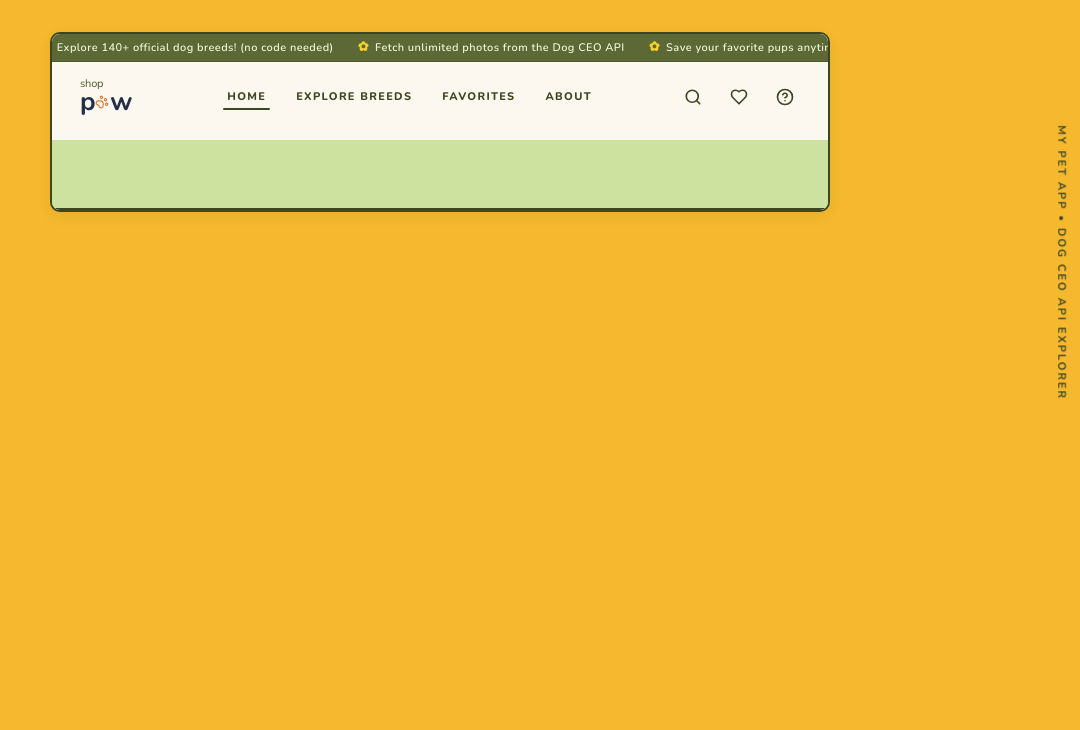
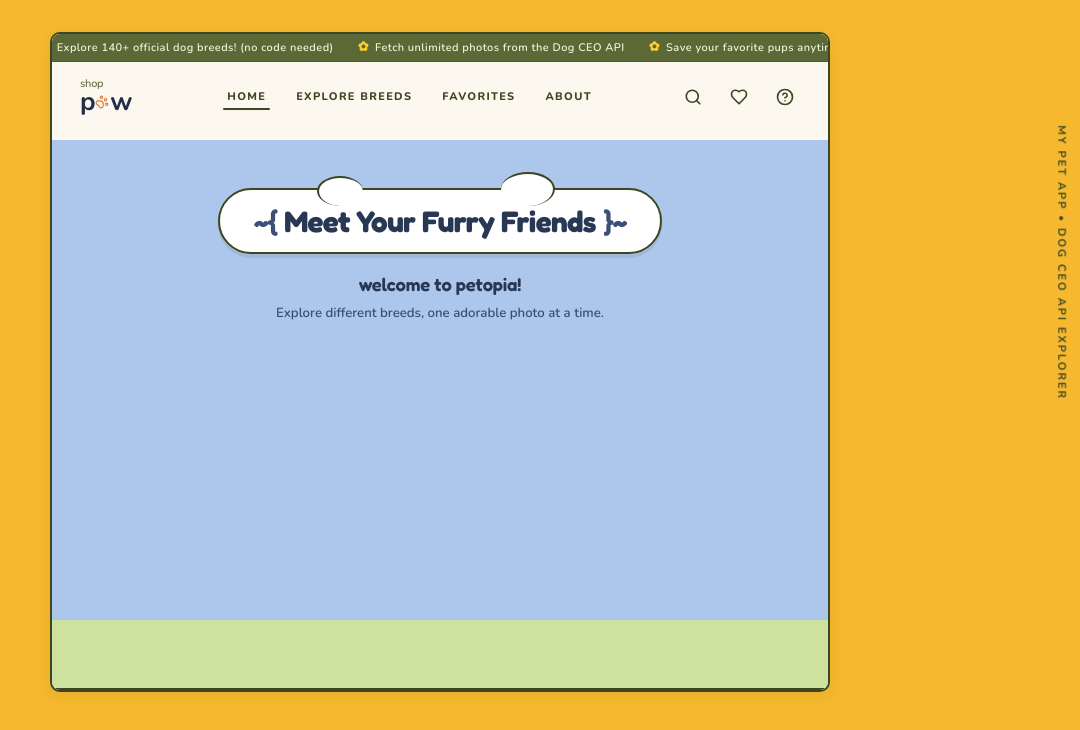
Before and after one commit to edmagineva3d/My-Pet-App_Edma, a React (Vite) app: page / in a window 1280 px wide. Shown: the top 730 px of the page, without its empty margins (200-1280 px from the left). Built offline with nearby package versions, Linux system fonts and the light colour scheme.

Commit message:
build the illustrated hero section

```diff
--- a/src/App.tsx
+++ b/src/App.tsx
@@ -1,5 +1,6 @@
 import React, { useState } from 'react'
 import Navbar from './components/Navbar'
+import HeroSection from './components/HeroSection'
 import './styles/layout.css'
 
 export default function App() {
@@ -22,7 +23,7 @@ export default function App() {
         </header>
 
         <section className="canvas-hero-region">
-          {/* Illustrated Hero & Landscape */}
+          <HeroSection />
         </section>
 
         <main className="canvas-content-region">
--- /dev/null
+++ b/src/components/HeroSection.tsx
@@ -0,0 +1,35 @@
+import React from 'react'
+import '../styles/hero.css'
+
+interface HeroSectionProps {
+  children?: React.ReactNode
+}
+
+export default function HeroSection({ children }: HeroSectionProps) {
+  return (
+    <div className="hero-container" id="home">
+      {/* Sky Background & Landscape Slot */}
+      <div className="hero-landscape-slot">
+        {children}
+      </div>
+
+      {/* Floating Center Hero Cloud Banner & Heading */}
+      <div className="hero-content">
+        <div className="hero-cloud-badge">
+          <div className="hero-title-wrap">
+            <span className="title-doodle title-doodle-left">~{`{`}</span>
+            <h1 className="hero-heading">Meet Your Furry Friends</h1>
+            <span className="title-doodle title-doodle-right">{`}`}~</span>
+          </div>
+        </div>
+
+        <div className="hero-subtitle-box">
+          <p className="hero-welcome">welcome to petopia!</p>
+          <p className="hero-subtitle">
+            Explore different breeds, one adorable photo at a time.
+          </p>
+        </div>
+      </div>
+    </div>
+  )
+}
--- /dev/null
+++ b/src/styles/hero.css
@@ -0,0 +1,158 @@
+/* Hero Section Styles */
+@import './variables.css';
+
+.hero-container {
+  position: relative;
+  width: 100%;
+  min-height: 480px;
+  background-color: var(--color-hero-sky);
+  overflow: hidden;
+  display: flex;
+  flex-direction: column;
+  justify-content: flex-start;
+  align-items: center;
+}
+
+.hero-landscape-slot {
+  position: absolute;
+  top: 0;
+  left: 0;
+  width: 100%;
+  height: 100%;
+  pointer-events: none;
+}
+
+/* Floating Center Hero Cloud Banner & Heading */
+.hero-content {
+  position: relative;
+  z-index: 12;
+  display: flex;
+  flex-direction: column;
+  align-items: center;
+  text-align: center;
+  padding-top: 48px;
+  padding-left: 16px;
+  padding-right: 16px;
+  width: 100%;
+  max-width: 600px;
+}
+
+/* White Cloud Shape Badge behind Title */
+.hero-cloud-badge {
+  background-color: #ffffff;
+  border: 2px solid var(--color-canvas-border);
+  border-radius: 60px;
+  padding: 14px 34px;
+  box-shadow: 0 4px 0 rgba(60, 71, 34, 0.1);
+  position: relative;
+  display: inline-flex;
+  align-items: center;
+  justify-content: center;
+  margin-bottom: 12px;
+}
+
+/* Cloud bubbles to give a pillowy cloud silhouette */
+.hero-cloud-badge::before {
+  content: '';
+  position: absolute;
+  top: -14px;
+  left: 22%;
+  width: 44px;
+  height: 28px;
+  background-color: #ffffff;
+  border-top: 2px solid var(--color-canvas-border);
+  border-left: 2px solid var(--color-canvas-border);
+  border-radius: 50%;
+}
+
+.hero-cloud-badge::after {
+  content: '';
+  position: absolute;
+  top: -18px;
+  right: 24%;
+  width: 52px;
+  height: 32px;
+  background-color: #ffffff;
+  border-top: 2px solid var(--color-canvas-border);
+  border-right: 2px solid var(--color-canvas-border);
+  border-radius: 50%;
+}
+
+.hero-title-wrap {
+  display: flex;
+  align-items: center;
+  gap: 8px;
+  position: relative;
+  z-index: 2;
+}
+
+.title-doodle {
+  font-family: var(--font-display);
+  font-size: 1.75rem;
+  font-weight: 700;
+  color: #3b5078;
+  letter-spacing: -0.05em;
+  user-select: none;
+}
+
+.hero-heading {
+  font-family: var(--font-display);
+  font-size: 1.85rem;
+  font-weight: 700;
+  color: #273754;
+  letter-spacing: -0.02em;
+  margin: 0;
+  white-space: nowrap;
+}
+
+.hero-subtitle-box {
+  display: flex;
+  flex-direction: column;
+  align-items: center;
+  gap: 4px;
+  margin-top: 4px;
+}
+
+.hero-welcome {
+  font-family: var(--font-display);
+  font-size: 1.15rem;
+  font-weight: 600;
+  color: #273754;
+  letter-spacing: -0.01em;
+  margin: 0;
+}
+
+.hero-subtitle {
+  font-family: var(--font-body);
+  font-size: 0.825rem;
+  font-weight: 600;
+  color: #3a4d6f;
+  margin: 0;
+  max-width: 420px;
+}
+
+@media (max-width: 600px) {
+  .hero-container {
+    min-height: 420px;
+  }
+  .hero-content {
+    padding-top: 36px;
+  }
+  .hero-cloud-badge {
+    padding: 10px 22px;
+    border-radius: 40px;
+  }
+  .hero-heading {
+    font-size: 1.35rem;
+    white-space: normal;
+  }
+  .title-doodle {
+    font-size: 1.3rem;
+  }
+  .hero-welcome {
+    font-size: 1rem;
+  }
+  .hero-subtitle {
+    font-size: 0.775rem;
+  }
+}
```
